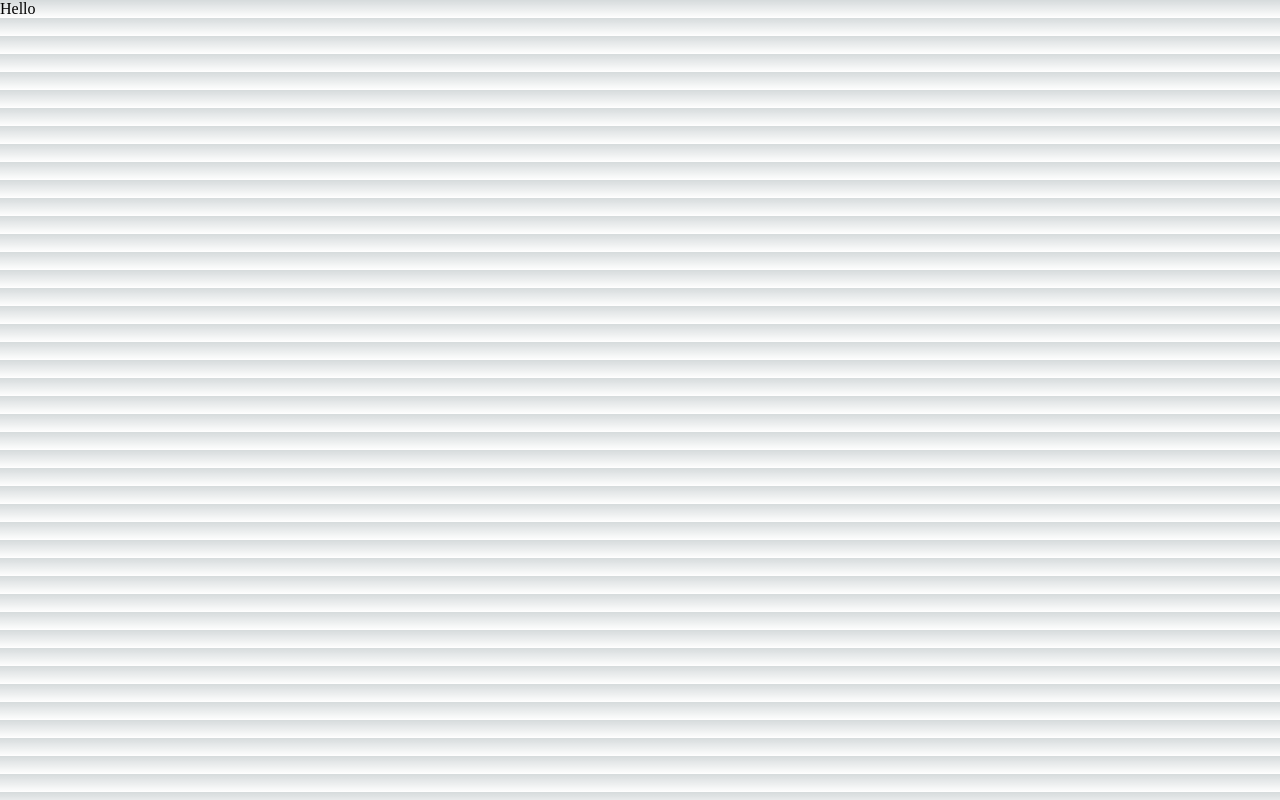
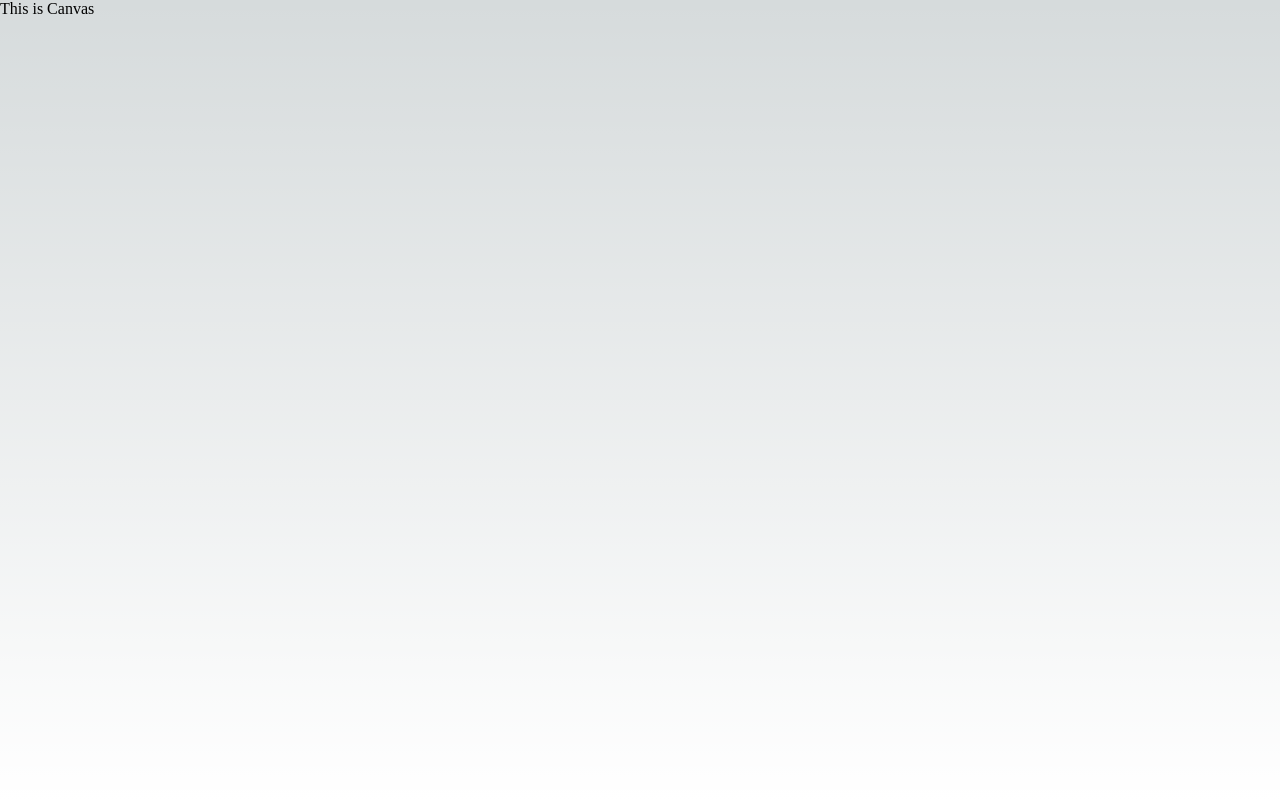
Before and after one commit to makkahwi/solar_system, a Next.js app: page / in a window 1280 px wide. Built offline with nearby package versions, Linux system fonts and the light colour scheme.

Commit message:
Add 3D Working Space File

```diff
--- /dev/null
+++ b/src/ThreeDModel/index.jsx
@@ -0,0 +1,5 @@
+export default function ThreeDModel() {
+  return (
+    <div style={{ width: "100vw", height: "100vh" }}>{"This is Canvas"}</div>
+  );
+}
--- a/src/pages/index.js
+++ b/src/pages/index.js
@@ -1,4 +1,4 @@
-import { Inter } from "next/font/google";
+import ThreeDModel from "@/ThreeDModel";
 import Head from "next/head";
 
 export default function Home() {
@@ -11,7 +11,9 @@ export default function Home() {
         <link rel="icon" href="/favicon.ico" />
       </Head>
 
-      <main>Hello</main>
+      <main>
+        <ThreeDModel />
+      </main>
     </>
   );
 }
```
